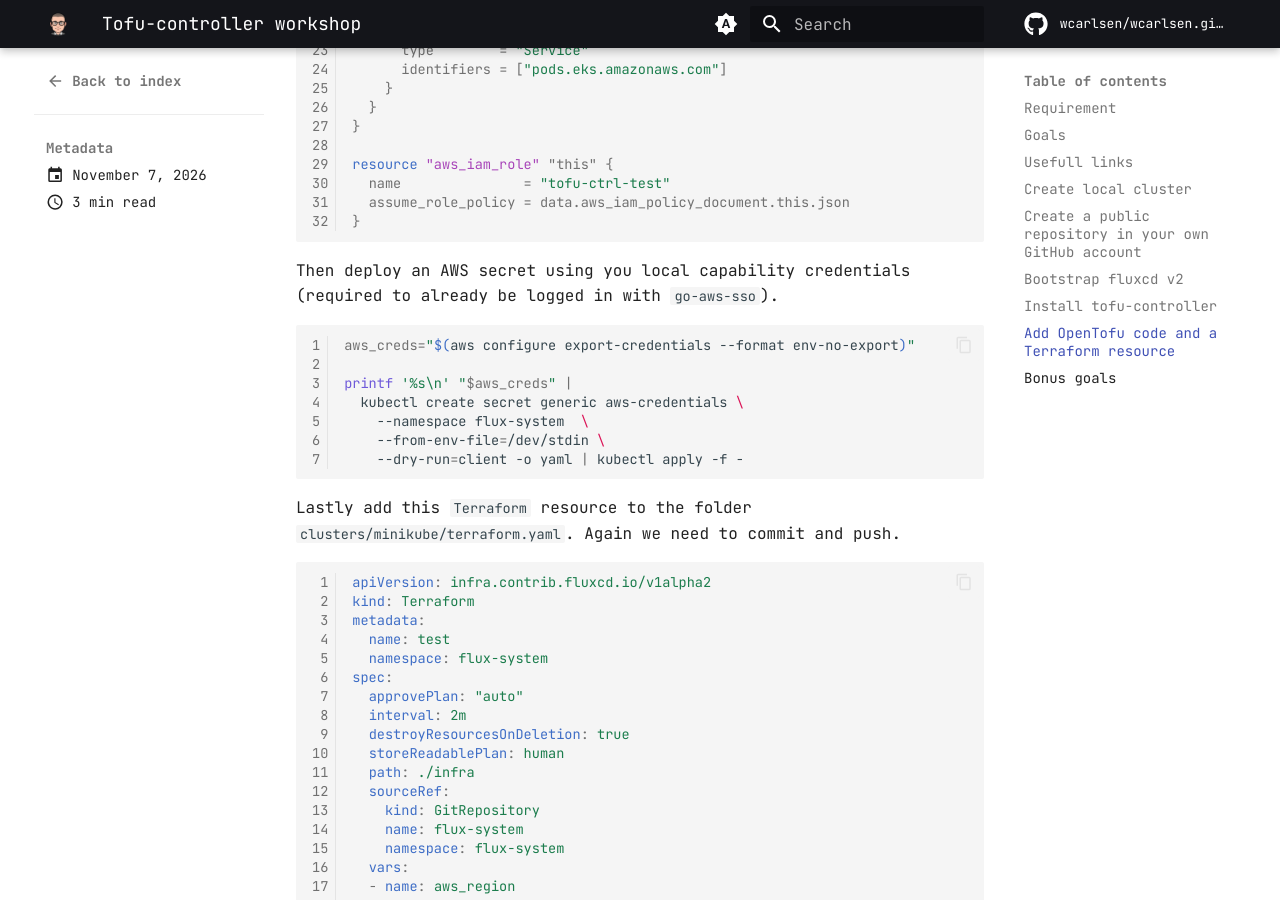
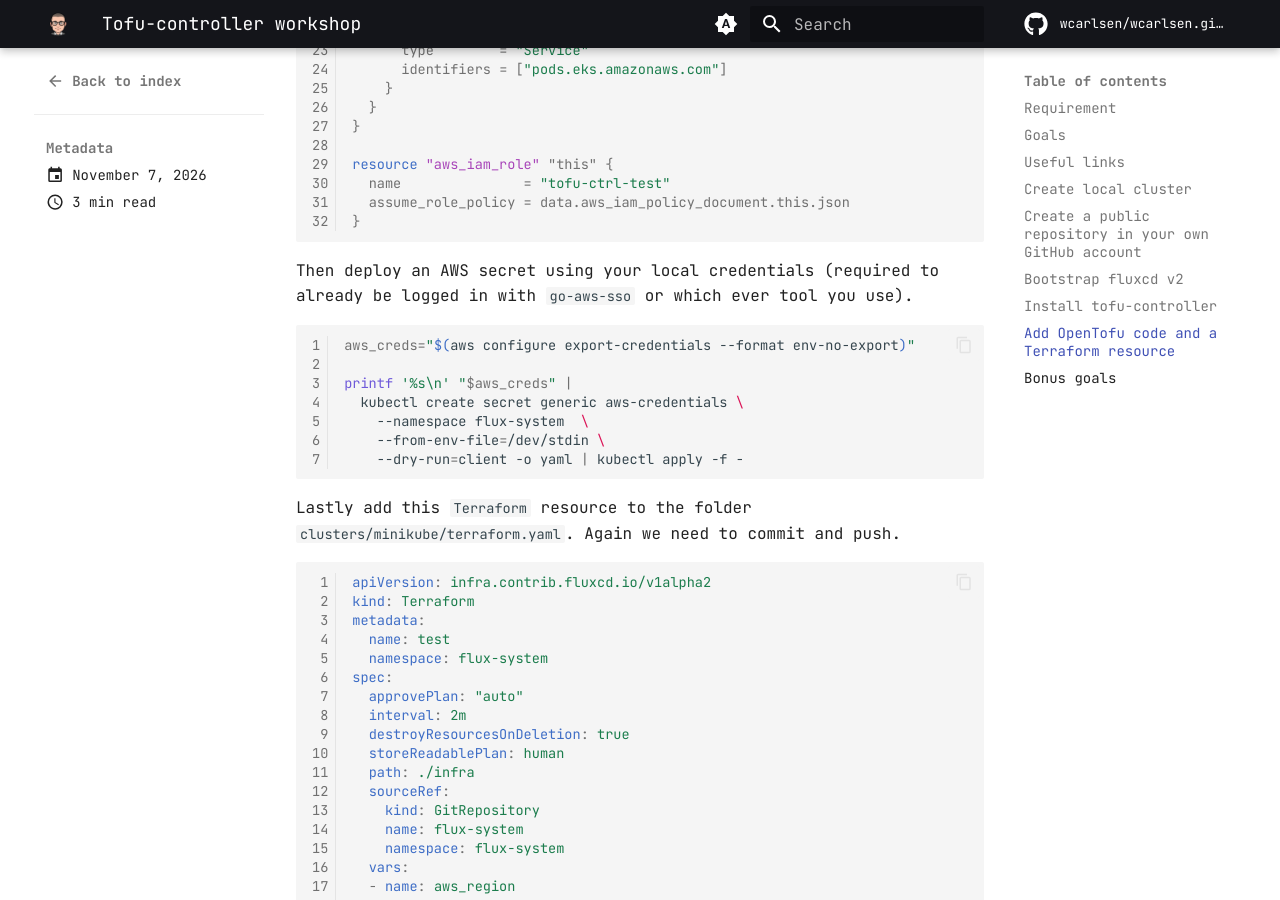
Before and after one commit to wcarlsen/wcarlsen.github.io, an MkDocs documentation site: the page built from docs/posts/2026-11-07-tofu-controller-workshop.md, in a window 1280 px wide and 900 px high, scrolled down 2761 px. Built offline with MkDocs 1.6.1 and Material for MkDocs 9.7.7, drawn with Linux system fonts in a browser that asks for light colours; plug-ins that fetch from the network failed and are left out; comment, search, counter and statistics services are not loaded; some of the changed text lies outside the part shown.

Commit message:
Did spell checking
Signed-off-by: Willi Carlsen <carlsenwilli@gmail.com>

````diff
--- a/docs/posts/2026-11-07-tofu-controller-workshop.md
+++ b/docs/posts/2026-11-07-tofu-controller-workshop.md
@@ -26,7 +26,7 @@
 2. Create an AWS IAM role or anything you like using tofu-controller
 3. Play around
 
-### Usefull links
+### Useful links
 
 * https://fluxcd.io/flux/installation/bootstrap/github/#bootstrap-without-a-github-pat
 * https://flux-iac.github.io/tofu-controller/
@@ -138,7 +138,7 @@
 }
 ```
 
-Then deploy an AWS secret using you local capability credentials (required to already be logged in with `go-aws-sso`).
+Then deploy an AWS secret using your local credentials (required to already be logged in with `go-aws-sso` or which ever tool you use).
 
 ```bash
 aws_creds="$(aws configure export-credentials --format env-no-export)"
````
Also changed, not shown: other parts of docs/posts/2026-11-07-tofu-controller-workshop.md (+1 -1 lines), docs/posts/2026-11-07-release-on-push-github-workflow.md (+2 -2 lines).
